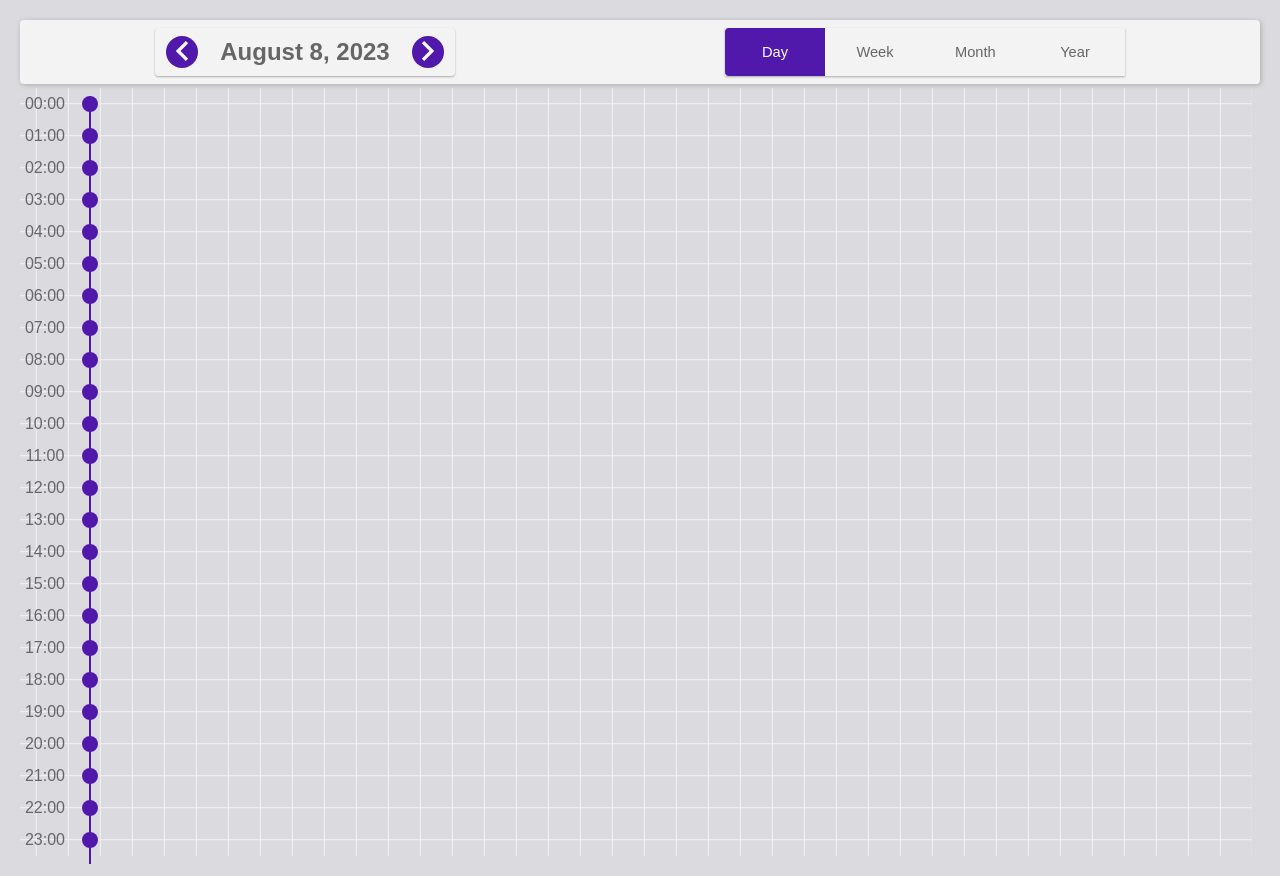
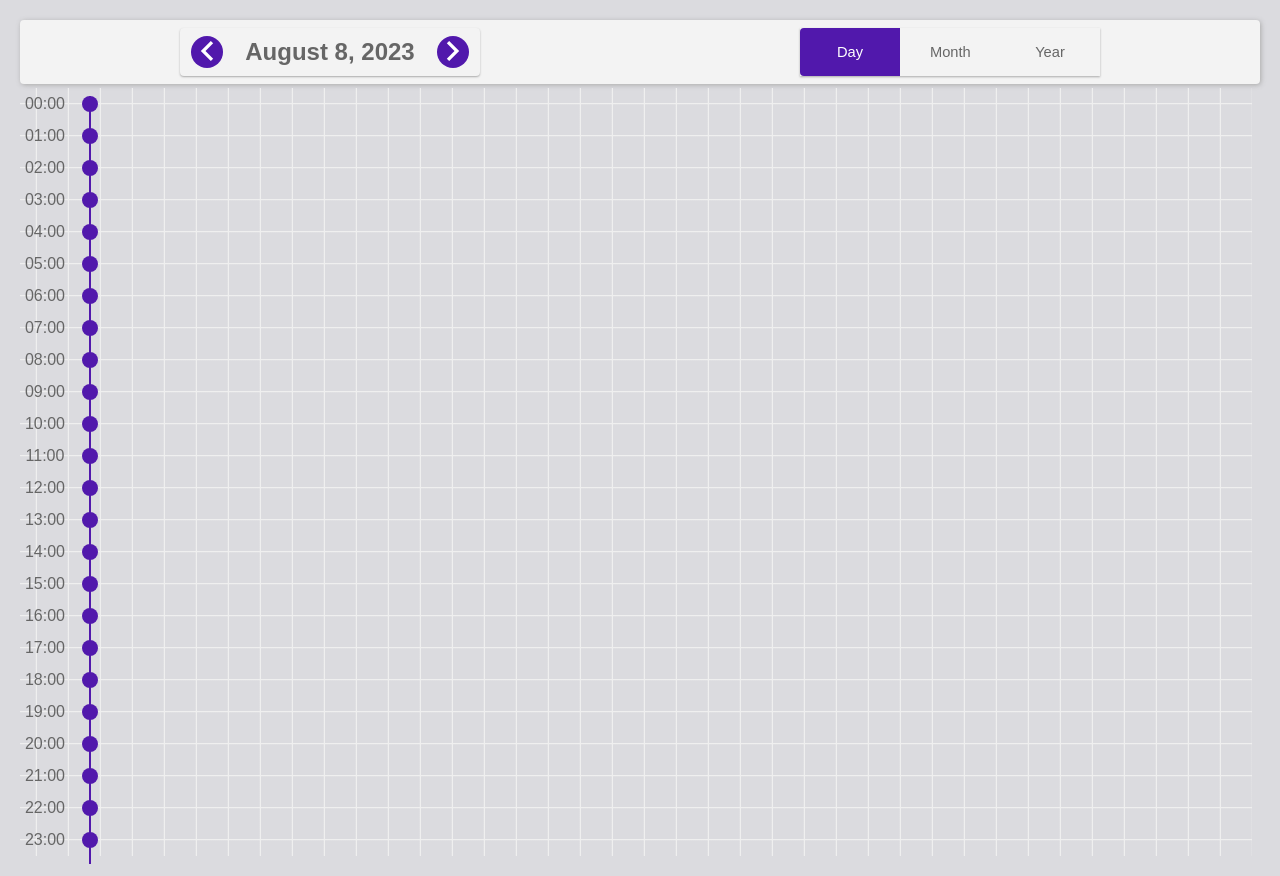
Before and after one commit to fullstack-dev3/vue-calendar, a Vue app: page / in a window 1280 px wide. Built offline with nearby package versions, Linux system fonts and the light colour scheme.

Commit message:
Skip week option

```diff
--- a/src/EventCalendar.vue
+++ b/src/EventCalendar.vue
@@ -14,13 +14,6 @@
             @click="changeContent('day')"
           >
             Day
-          </div>
-          <div
-            class="button"
-            :class="{'button-active': calendar.selectedDate.type === 'week'}"
-            @click="changeContent('week')"
-          >
-            Week
           </div>
           <div
             class="button"
```
